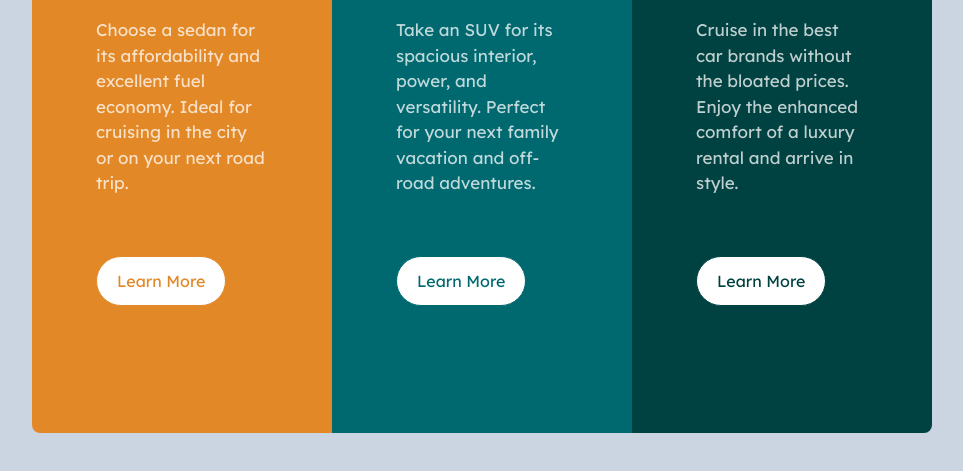
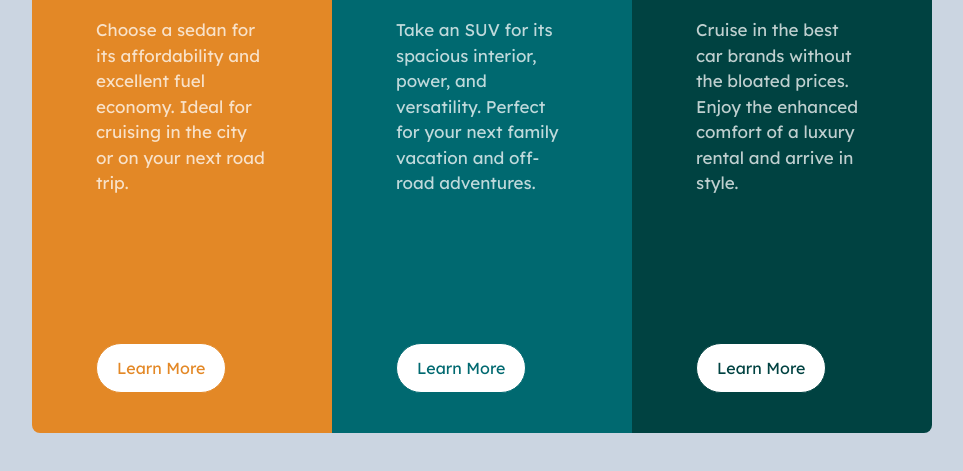
Before and after one commit to Himarr/3-column-preview-card-component-main, a website: page index.html in a window 1280 px wide. Shown: the part 287-758 px from the top of the page, without its empty margins (158-1121 px from the left). Drawn offline with Linux system fonts and the light colour scheme.

Commit message:
More bug fixes

```diff
--- a/index.html
+++ b/index.html
@@ -13,34 +13,34 @@
 <body class="bg-slate-300">
 
   <div class="flex flex-col lg:flex-wrap lg:flex-row lg:h-screen items-center justify-center mx-5 mt-5 lg:mt-0 lg:mx-10">
-    <div class="bg-brightorange p-12 lg:p-16 lg:h-[80%] w-auto mt-5 lg:mt-0 lg:w-1/4 rounded-t-lg lg:rounded-l-lg lg:rounded-tr-none text-white">
+    <div class="bg-brightorange p-12 lg:p-16 lg:h-[80%] w-auto mt-5 lg:mt-0 lg:w-1/4 rounded-t-lg lg:rounded-l-lg lg:rounded-tr-none text-white relative">
       <img src="images/icon-sedans.svg" alt="Sedans" class="pb-5">
       <h2 class="font-bigshoulders text-5xl lg:text-4xl pt-5 pb-10">SEDANS</h2>
       <p class="font-deca text-[17px] text-transparentwhite lg:pb-10">
         Choose a sedan for its affordability and excellent fuel economy. Ideal for cruising in the city
         or on your next road trip.
       </p>
-      <button type="button" class="mt-5 bg-white p-3 rounded-full px-5 text-brightorange font-deca hover:bg-brightorange hover:text-white hover:border border border-brightorange hover:border-white">Learn More</button>
+      <button type="button" class="lg:absolute lg:bottom-10 mt-5 bg-white p-3 rounded-full px-5 text-brightorange font-deca hover:bg-brightorange hover:text-white hover:border border border-brightorange hover:border-white">Learn More</button>
     </div>
 
-    <div class="bg-darkcyan p-12 lg:p-16 lg:h-[80%] w-auto lg:w-1/4 rounded-none text-white">
+    <div class="bg-darkcyan p-12 lg:p-16 lg:h-[80%] w-auto lg:w-1/4 rounded-none text-white relative">
       <img src="images/icon-suvs.svg" alt="SUVs" class="pb-5">
       <h2 class="font-bigshoulders text-5xl lg:text-4xl pt-5 pb-10">SUVs</h2>
       <p class="font-deca text-[17px] text-transparentwhite lg:pb-10">
         Take an SUV for its spacious interior, power, and versatility. Perfect for your next family vacation
         and off-road adventures.
       </p>
-      <button type="button" class="mt-5 bg-white p-3 rounded-full px-5 text-darkcyan font-deca hover:bg-darkcyan hover:text-white hover:border border border-darkcyan hover:border-white">Learn More</button>
+      <button type="button" class="lg:absolute lg:bottom-10 mt-5 bg-white p-3 rounded-full px-5 text-darkcyan font-deca hover:bg-darkcyan hover:text-white hover:border border border-darkcyan hover:border-white">Learn More</button>
     </div>
 
-    <div class="bg-verydarkcyan p-12 lg:p-16 lg:h-[80%] w-1/3 mb-5 lg:mb-0 lg:w-1/4 rounded-b-lg lg:rounded-r-lg lg:rounded-bl-none text-white">
+    <div class="bg-verydarkcyan p-12 lg:p-16 lg:h-[80%] w-1/3 mb-5 lg:mb-0 lg:w-1/4 rounded-b-lg lg:rounded-r-lg lg:rounded-bl-none text-white relative">
       <img src="images/icon-luxury.svg" alt="Luxury" class="pb-5">
       <h2 class="font-bigshoulders text-5xl lg:text-4xl pt-5 pb-10">Luxury</h2>
       <p class="font-deca text-[17px] text-transparentwhite lg:pb-10">
         Cruise in the best car brands without the bloated prices. Enjoy the enhanced comfort of a luxury
         rental and arrive in style.
       </p>
-      <button class="mt-5 bg-white p-3 rounded-full px-5 text-verydarkcyan font-deca hover:bg-verydarkcyan hover:text-white hover:border border border-verydarkcyan hover:border-white">Learn More</button>
+      <button class="lg:absolute lg:bottom-10 mt-5 bg-white p-3 rounded-full px-5 text-verydarkcyan font-deca hover:bg-verydarkcyan hover:text-white hover:border border border-verydarkcyan hover:border-white">Learn More</button>
     </div>
 
   </div>
```
Also changed, not shown: css/main.css.
